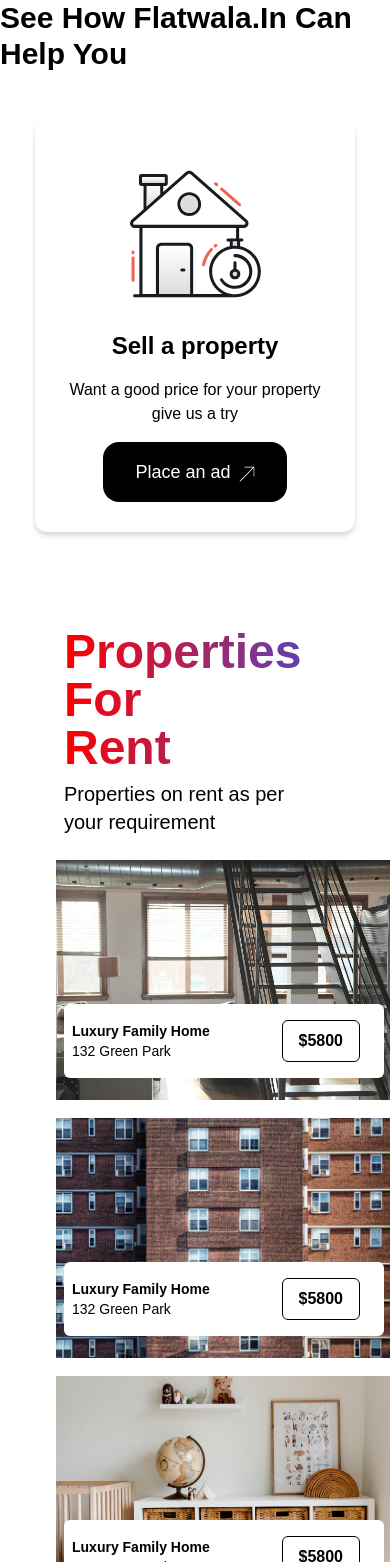
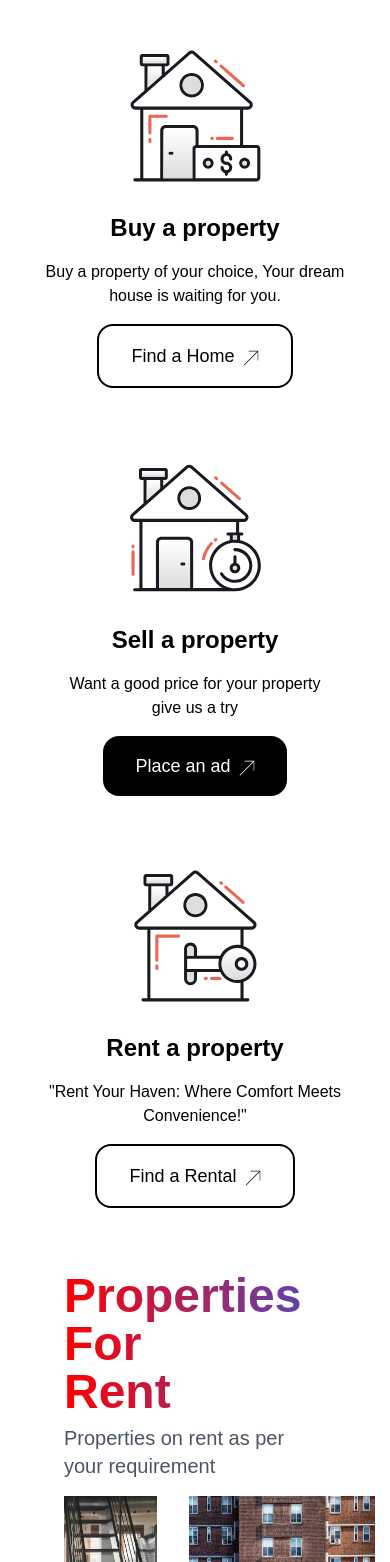
Before and after one commit to ThisIsAkriti/Flatwala, a React (Vite) app: page / in a window 390 px wide. Shown: the part 1686-3248 px from the top of the page. Built offline with nearby package versions, Linux system fonts and the light colour scheme.

Commit message:
added mobile pixels in rentProperty and helpyou section .

```diff
--- a/src/components/HelpYou.jsx
+++ b/src/components/HelpYou.jsx
@@ -5,14 +5,14 @@ import arrow from "/images/arrow.svg";
 import arrow2 from "/images/arrow2.svg";
 const HelpYou = () => {
     return(
-        <div className="font-poppins mt-20 mb-20">
+        <div className="font-poppins md:mt-20 md:mb-20 mb-12">
             <div className="flex items-center justify-center">
-                <h1 className="text-3xl mt-2 font-semibold">See How Flatwala.In Can Help You</h1>
+                <h1 className="md:text-3xl text-[28px] mt-2 font-semibold">See How Flatwala.In Can Help You</h1>
             </div>
 
-            <div className="flex justify-center">
-                <div className=" p-4 flex  mt-8">
-                    <div className="rounded-xl w-96 flex flex-col justify-center items-center px-6 py-4">
+            <div className="flex md:flex-row flex-col justify-center items-center">
+                <div className=" p-4 flex  md:mt-8">
+                    <div className="rounded-xl w-96 flex flex-col justify-center items-center px-6 md:py-4">
                         <div className="mt-6">
                             <img className="size-36" src={icon1} alt="House_Image1"/>
                         </div>
@@ -28,8 +28,8 @@ const HelpYou = () => {
 
                     </div>
                 </div>
-                <div className=" p-4 flex  mt-8">
-                    <div className="rounded-xl shadow-gray-300 shadow-md w-80 flex flex-col justify-center items-center px-6 py-4">
+                <div className=" p-4 flex  md:mt-8">
+                    <div className="rounded-xl md:w-96 w-80 flex flex-col justify-center items-center px-6 md:py-4">
                         <div className="mt-6">
                             <img className="size-36" src={icon2} alt="House_Image1"/>
                         </div>
@@ -46,8 +46,8 @@ const HelpYou = () => {
 
                     </div>
                 </div>
-                <div className=" p-4 flex mt-8">
-                    <div className="rounded-xl w-96 flex flex-col justify-center items-center px-6 py-4">
+                <div className=" p-4 flex md:mt-8">
+                    <div className="rounded-xl w-96 flex flex-col justify-center items-center px-6 md:py-4">
                         <div className="mt-6">
                             <img className="size-36" src={icon3} alt="House_Image1"/>
                         </div>
--- a/src/components/RentProperty.jsx
+++ b/src/components/RentProperty.jsx
@@ -2,10 +2,22 @@ import "slick-carousel/slick/slick.css";
 import "slick-carousel/slick/slick-theme.css";
 import data from '../utils/data.jsx';
 import { useState } from "react";
+import { useEffect } from "react";
+import Slider from "react-slick";
 const RentalProperty = () => {
+
+    var settings = {
+
+        infinite: true,
+        speed: 500,
+        slidesToShow: 1.5,
+        slidesToScroll: 3
+
+      };
 
 
     const [noOfCards , setNoOfCards] = useState(3);
+
 
     const loadMore = () => {
         setNoOfCards(noOfCards + noOfCards);
@@ -13,20 +25,114 @@ const RentalProperty = () => {
 
     const slice = data.cardData.slice(0,noOfCards);
 
+    const [isSmall , setIsSmall] = useState(window.innerWidth <= 640);
+
+      useEffect(() => {
+        const handleResize = () => {
+            setIsSmall(window.innerWidth <= 640);
+        };
+
+        window.addEventListener('resize', handleResize);
+        return () => {
+            window.removeEventListener('resize', handleResize);
+        };
+    }, []);
+
+
     return(
-        <div className=" font-poppins mb-14 ">
+    <>
+
+        <div className=" font-poppins">
+
            <div className='ml-16 mb-4'>
                 <div className='font-bold text-5xl flex'>
                     <p className="bg-clip-text text-transparent bg-gradient-to-r from-orange to-purple">
                     Properties For</p>
                 </div>
                 <p className='font-bold text-5xl bg-clip-text text-transparent bg-gradient-to-r from-orange to-purple'>Rent</p>
-                <p className=' text-black mt-2 text-xl'>Properties on rent as per</p>
-                <p className=' text-black text-xl'>your requirement</p>
+                <p className=' text-gray-600 mt-2 text-xl'>
+                    Properties on rent as per
+                </p>
+                <p className=' text-gray-600 text-xl'>your requirement</p>
            </div>
 
-           <div className=" flex flex-wrap px-4">
-                {slice.map((item , index) => {
+           {isSmall?
+            <div className=" ml-16 h-[220px] ">
+                <Slider {...settings} className="outline-none">
+
+                <div className=' h-[277px] px-4 '>
+
+                    <img className='h-[200px] ' src="/images/img1.jpg" alt="flat image" />
+
+                    <div className=" flex justify-center -mt-14 px-2">
+
+                        <div className="flex justify-between items-center bg-white rounded-xl px-2 py-1 w-80">
+                            <div>
+                                <p className=" text-sm font-semibold">Luxury Family Home</p>
+                                <p className=" text-sm text-gray-500 ">132 Green Park</p>
+                            </div>
+                            <div className=" font-semibold border-black border px-2 rounded-md ">$5800</div>
+                        </div>
+
+                    </div>
+                </div>
+                <div className=' h-[277px] px-4 '>
+
+                    <img className='h-[200px] ' src="/images/img2.jpg" alt="flat image" />
+
+                    <div className=" flex justify-center -mt-14 px-2">
+
+                        <div className="flex justify-between items-center bg-white rounded-xl px-2 py-1 w-80">
+                            <div>
+                                <p className=" text-sm font-semibold">Luxury Family Home</p>
+                                <p className=" text-sm text-gray-500 ">132 Green Park</p>
+                            </div>
+                            <div className=" font-semibold border-black border px-2 rounded-md ">$5800</div>
+                        </div>
+
+                    </div>
+                </div>
+                <div className=' h-[277px] px-4 '>
+
+                    <img className='h-[200px] ' src="/images/img3.jpg" alt="flat image" />
+
+                    <div className=" flex justify-center -mt-14 px-2">
+
+                        <div className="flex justify-between items-center bg-white rounded-xl px-2 py-1 w-80">
+                            <div>
+                                <p className=" text-sm font-semibold">Luxury Family Home</p>
+                                <p className=" text-sm text-gray-500 ">132 Green Park</p>
+                            </div>
+                            <div className=" font-semibold border-black border px-2 rounded-md ">$5800</div>
+                        </div>
+
+                    </div>
+                </div>
+                <div className=' h-[277px] px-4 '>
+
+                    <img className='h-[200px] ' src="/images/img2.jpg" alt="flat image" />
+
+                    <div className=" flex justify-center -mt-14 px-2">
+
+                        <div className="flex justify-between items-center bg-white rounded-xl px-2 py-1 w-80">
+                            <div>
+                                <p className=" text-sm font-semibold">Luxury Family Home</p>
+                                <p className=" text-sm text-gray-500 ">132 Green Park</p>
+                            </div>
+                            <div className=" font-semibold border-black border px-2 rounded-md ">$5800</div>
+                        </div>
+
+                    </div>
+                </div>
+
+
+                </Slider>
+            </div>
+
+            :
+
+            <div className=" flex flex-wrap px-4">
+                 {slice.map((item , index) => {
                     return(
                         <>
                         <div className=' px-8 mb-6 ' key={index}>
@@ -57,15 +163,17 @@ const RentalProperty = () => {
                     )
                 })}
             </div>
+            }
 
 
-
-            <div className="flex justify-center ">
+            {isSmall? null : <div className="flex justify-center ">
                 <button className="bg-button rounded-full px-4 py-2 text-white text-sm shadow-gray-700 shadow-sm"
                 onClick={() => loadMore()}
                 >Load More</button>
-            </div>
+            </div>}
         </div>
+
+    </>
     )
 }
 export default RentalProperty;
```
Also changed, not shown: src/components/FeaturedCarousel.jsx (indentation only).
